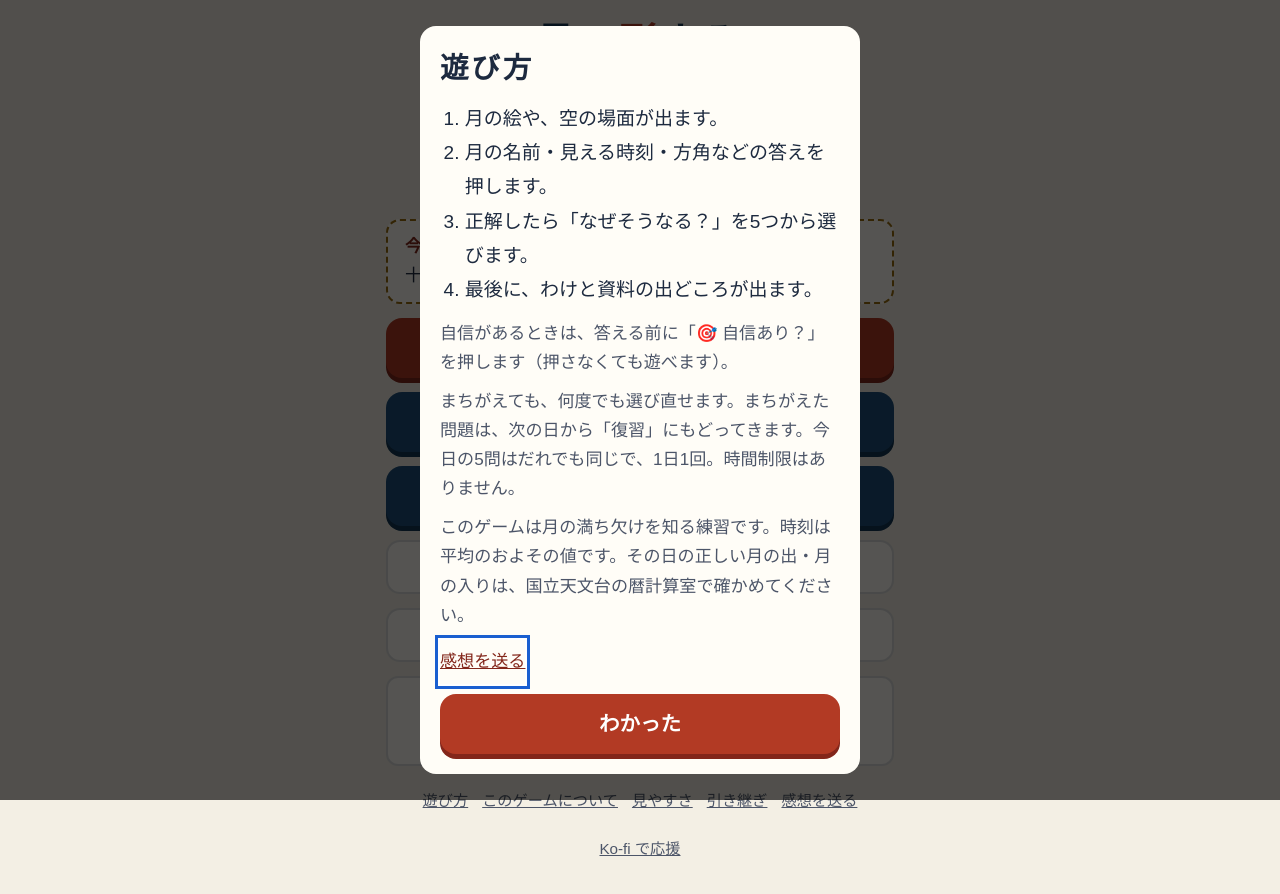
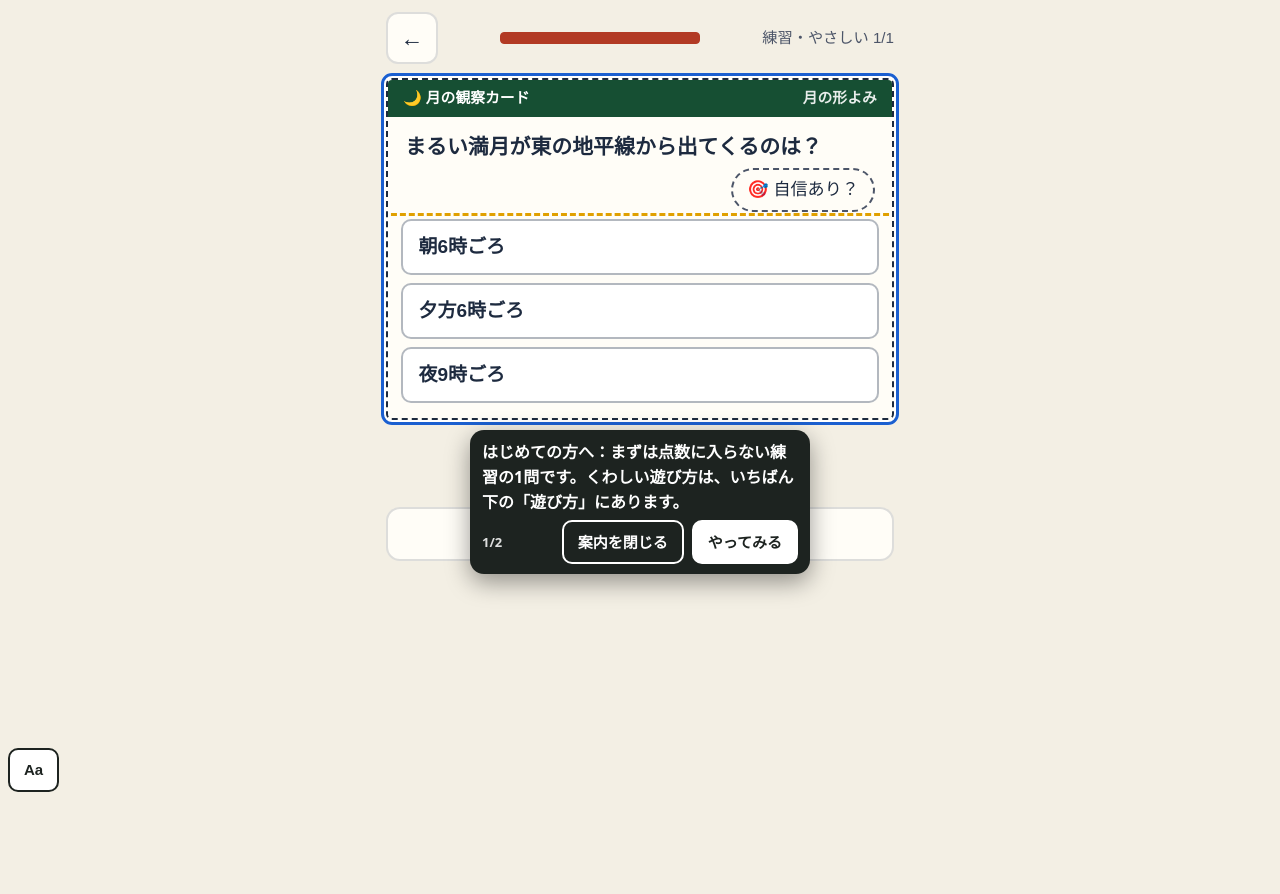
Before and after one commit to satou-aaaaa/tsuki-katachi, a plain HTML site: page index.html in a window 1280 px wide. After the commit the page ends 800 px from the top, so only its background shows below. Drawn offline with Linux system fonts and the light colour scheme; a web font is replaced by a local one.

Commit message:
ひな形の共通部品を写す（shared-workflows 67f7985） (#7)
Co-authored-by: template-sync <41898283+github-actions[bot]@users.noreply.github.com>

```diff
--- a/index.html
+++ b/index.html
@@ -346,7 +346,8 @@ html.a11y-say body{padding-bottom:calc(64px + env(safe-area-inset-bottom,0px))!i
 //      （incidents/2026-11-21-hand-copied-helpers-drift.md）。
 //      あわせて、はじめて遊ぶ人への案内（吹き出し Core.coach）を足した。長い「遊び方」の窓の代わりに、練習の1問を遊びながら
 //      その場で一言ずつ教える（NN/g「Mobile Instructional Overlays」・Andersen ほか CHI 2012「The Impact of Tutorials on Games of Varying Complexity」）。
-//   3: 2026-11-22 吹き出しを出しているあいだ 0.4 秒ごとに場所を測り直す（古い場所に残って押す所を隠すことがあった）。ボタンの字を「案内を閉じる」に
+//   3: 2026-11-22 吹き出しを出しているあいだ 0.4 秒ごとに場所を測り直す（古い場所に残って押す所を隠すことがあった）。ボタンの字を「案内を閉じる」に。
+//      段の wait（その所が出るまで待つ）を足した。全ゲームの「はじめての練習」を sync-template の migrateFirstPlay が足すため
 //   2: 2026-11-22 感想フォームのゲーム名を、渡さなければ題（<title>）から入れる。sync-template が全ゲームを game-core に切り替える（migrateCore）ため
 // 決まり: 外へ通信しない。ゲームの関数の名前（toast・buzz など）は上書きしない（Core.toast などで呼ぶ）。
 (function () {
@@ -432,6 +433,7 @@ html.a11y-say body{padding-bottom:calc(64px + env(safe-area-inset-bottom,0px))!i
   //   sel   …… 吹き出しを付ける所。まだ画面に無いあいだは待つ（ゲームが画面を作り直しても付け直す）
   //   until …… その所が画面に出たら次へ進む（答えた・正解した など）。無ければ sel を押したら次へ
   //   button …… 押すと次へ進むボタンの字（読むだけの吹き出し）
+  //   wait  …… その所が画面に出るまで、この吹き出しは出さずに待つ（答えたあとにだけ「次へ」を指す など）
   //   pos   …… "below"（既定）か "above"。その側に場所が無ければ、ページを少し動かして場所を空ける（読む所を隠さないため）
   // 吹き出しは押す所を隠さない（上か下の空いたほうに出す）。「案内を閉じる」と Esc でいつでもやめられる。
   const coach = (() => {
@@ -466,7 +468,7 @@ html.a11y-say body{padding-bottom:calc(64px + env(safe-area-inset-bottom,0px))!i
       while (steps && i < steps.length && steps[i].until && find(steps[i].until)) i++;
       if (!steps) return;
       if (i >= steps.length) return stop(true);
-      const st = steps[i], el = find(st.sel);
+      const st = steps[i], el = st.wait && !find(st.wait) ? null : find(st.sel);
       if (!el) { box.hidden = true; mark(null); return; }
       box.hidden = false; mark(el);
       const fresh = shown !== i;
@@ -926,7 +928,7 @@ function home() {
   $("go-cal").onclick = () => cal();
   $("go-ach").onclick = achView;
   bindFooter();
-  if (!s.tut) openHow();
+  if (!s.tut) firstPlay();
 }
 function practiceMenu() {
   app.innerHTML = `<header><button class="icon" id="back" aria-label="もどる">←</button><h1>練習<small>今日の記録には入りません（月の手帳には載ります）</small></h1></header>
@@ -937,6 +939,27 @@ function practiceMenu() {
   document.querySelectorAll(".lv button").forEach((b) => (b.onclick = () => startRun("p", +b.dataset.t)));
   bindFooter(); toTop();
 }
+// first-play:begin（shared-workflows の scripts/sync-template.mjs が足した。直すときはひな形を直す）
+// はじめての人：長い「遊び方」の窓を出さず、点数に入らない練習の1問を遊びながら、吹き出しで一言ずつ教える（game-core の Core.coach）。
+// 「見た」は始めたその場で残す（途中でやめても、次からはふつうに始まる。くわしい遊び方はいつでもいちばん下の「遊び方」から）
+const FIRST_STEPS = [
+  { sel: "#choices", button: "やってみる", text: "はじめての方へ：まずは点数に入らない練習の1問です。くわしい遊び方は、いちばん下の「遊び方」にあります。" },
+  { sel: "#next", wait: ".verdict", text: "できました。わけを読んだら、ここを押して進みます。" },
+];
+function firstPlay() {
+  save((s) => { s.tut = true; });
+  // 練習の入り口を開いて、いちばん上（いちばんやさしい）を押す。無ければ前の形（遊び方の窓）にもどす
+  practiceMenu();
+  const b = document.querySelector(".lv button");
+  if (!window.Core || !Core.coach || !b) { home(); return openHow(); }
+  b.click();
+  // 練習は1問だけにする（数を減らしてから描き直す）
+  save((s) => { const r = s.runs && s.runs.p; if (r && Array.isArray(r.list)) r.list = r.list.slice(0, 1); });
+  play();
+  // 案内を閉じた（Esc も）ら、1問の練習の途中経過を残さずにホームへ（ふだんの練習の「続きから」を出さない）
+  Core.coach.start(FIRST_STEPS, { home, onEnd: (done) => { if (done === false) { save((s) => { const r = s.runs && s.runs.p; if (r && !(r.res || []).length) delete s.runs.p; }); home(); } } });
+}
+// first-play:end
 function startRun(mode, opt) {
   const k = todayKey(); let ng = false;
   save((s) => {
```
Also changed, not shown: qa/run.mjs (+6 -5 lines).
